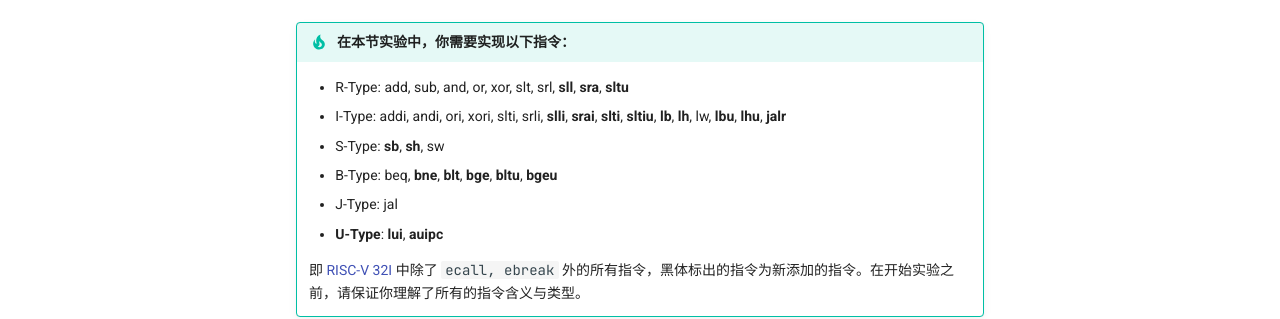
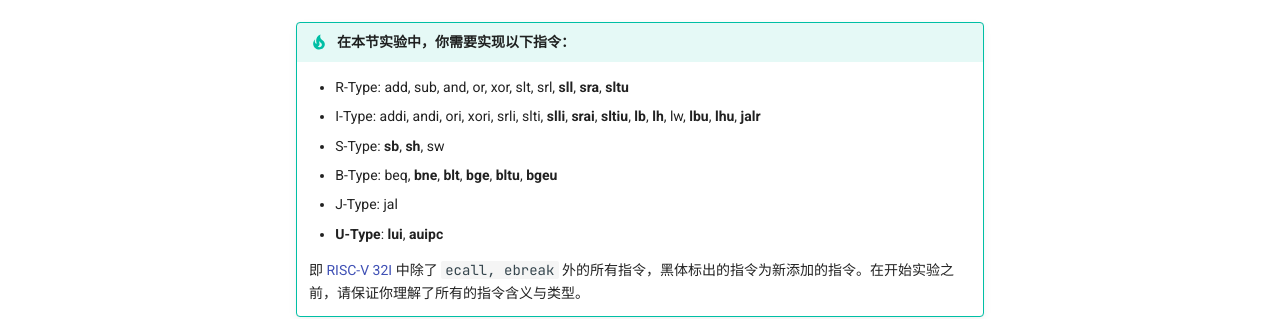
Before and after one commit to Guahao31/2024_CO, an MkDocs documentation site: the page built from docs/Lab4/instr_extension.md, in a window 1280 px wide and 900 px high. Shown: the part 384-703 px from the top of the window. Built offline with MkDocs 1.6.1 and Material for MkDocs 9.7.7, drawn with Linux system fonts in a browser that asks for light colours; a script that is not in the unit is left out; comment, search, counter and statistics services are not loaded.

Commit message:
typo: lab4-3 intro

```diff
--- a/docs/Lab4/instr_extension.md
+++ b/docs/Lab4/instr_extension.md
@@ -11,7 +11,7 @@
 !!! tip "在本节实验中，你需要实现以下指令："
 
     * R-Type: add, sub, and, or, xor, slt, srl, **sll**, **sra**, **sltu**
-    * I-Type: addi, andi, ori, xori, slti, srli, **slli**, **srai**, **slti**, **sltiu**, **lb**, **lh**, lw, **lbu**, **lhu**, **jalr**
+    * I-Type: addi, andi, ori, xori, srli, slti, **slli**, **srai**, **sltiu**, **lb**, **lh**, lw, **lbu**, **lhu**, **jalr**
     * S-Type: **sb**, **sh**, sw
     * B-Type: beq, **bne**, **blt**, **bge**, **bltu**, **bgeu**
     * J-Type: jal
```
